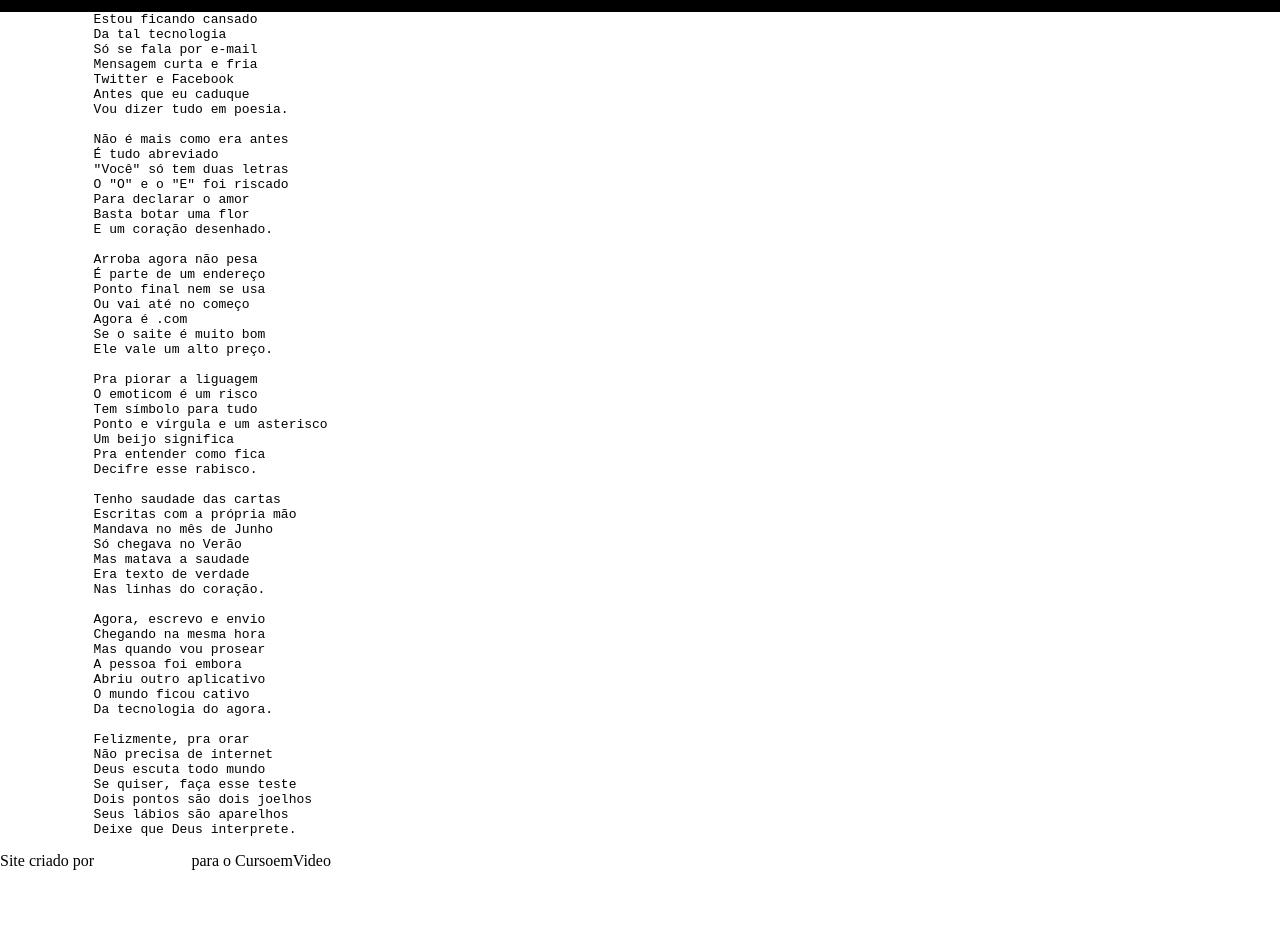
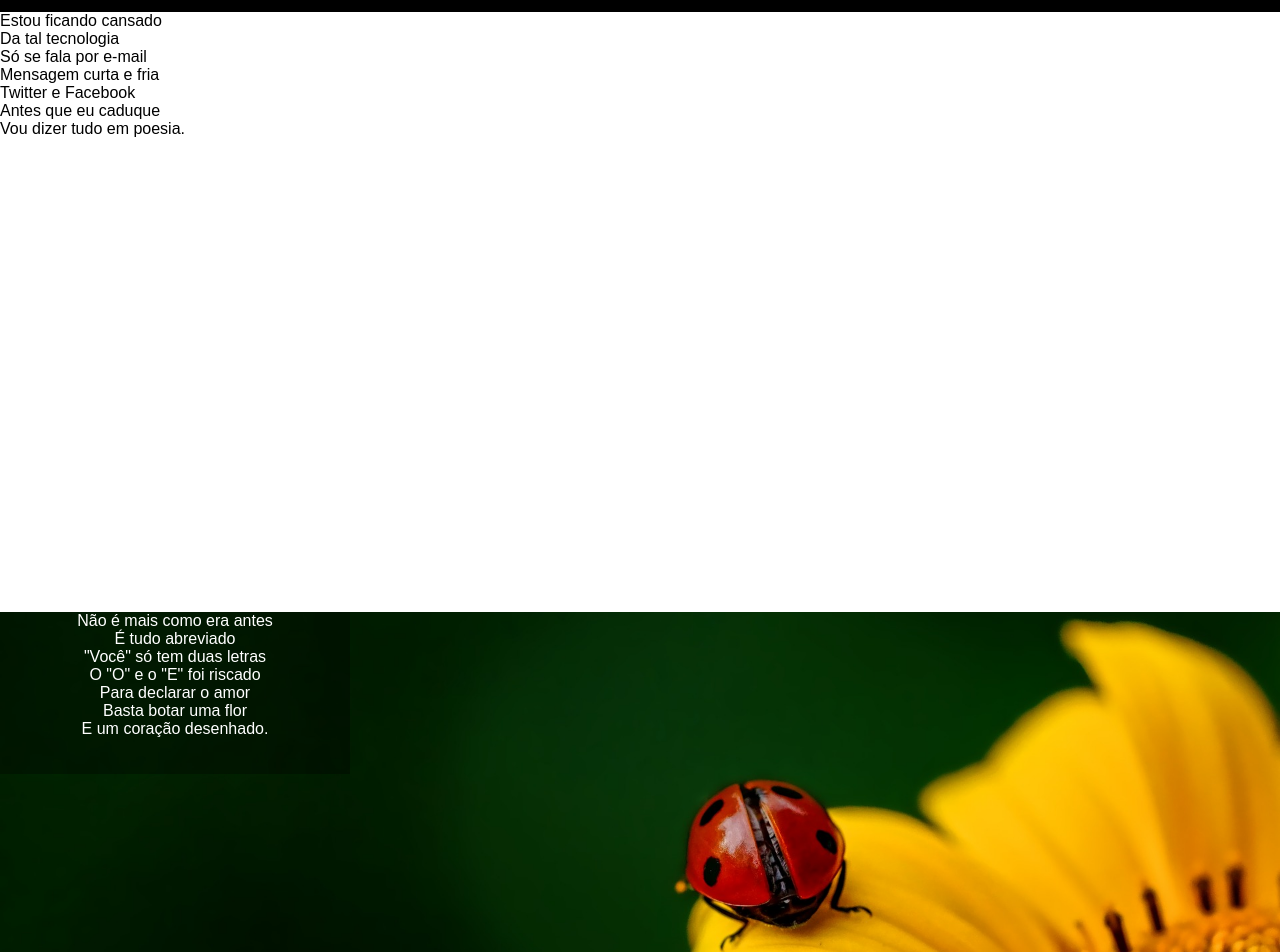
Before and after one commit to Dalsinho/html-css, a plain HTML site: page desafios/d012/projeto-cordel.html in a window 1280 px wide. Shown: the part 180-1132 px from the top of the page. Before the commit the page ends 1050 px from the top, so only its background shows below. Drawn offline with Linux system fonts and the light colour scheme.

Commit message:
cordel att

```diff
--- a/desafios/d012/projeto-cordel.html
+++ b/desafios/d012/projeto-cordel.html
@@ -13,83 +13,88 @@
         <p>Por <a href="https://www.recantodasletras.com.br/poesias/3186743" target="_blank" rel="external">Milton Duarte</a></p>
     </header>
     <main>
-        <pre>
-            Estou ficando cansado
-            Da tal tecnologia
-            Só se fala por e-mail
-            Mensagem curta e fria
-            Twitter e Facebook
-            Antes que eu caduque
-            Vou dizer tudo em poesia.
-        </pre>
+        <section class="normal">
+            <p>
+                Estou ficando cansado <br>
+                Da tal tecnologia <br>
+                Só se fala por e-mail <br>
+                Mensagem curta e fria <br>
+                Twitter e Facebook <br>
+                Antes que eu caduque <br>
+                Vou dizer tudo em poesia. <br><br><br>
+            </p>
+        </section>
 
+        <section class="imagem" id="img01">
+            <p>
+                Não é mais como era antes <br>
+                É tudo abreviado <br>
+                "Você" só tem duas letras <br>
+                O "O" e o "E" foi riscado <br>
+                Para declarar o amor <br>
+                Basta botar uma flor <br>
+                E um coração desenhado. <br><br><br>
+            </p>
+        </section>
 
+        <section class="normal">
+            <p>
+                Arroba agora não pesa <br>
+                É parte de um endereço <br>
+                Ponto final nem se usa <br>
+                Ou vai até no começo <br>
+                Agora é .com <br>
+                Se o saite é muito bom <br>
+                Ele vale um alto preço. <br><br>
+        </section>
 
-        <pre>
-            Não é mais como era antes
-            É tudo abreviado
-            "Você" só tem duas letras
-            O "O" e o "E" foi riscado
-            Para declarar o amor
-            Basta botar uma flor
-            E um coração desenhado.
-        </pre>
+        <section class="normal"></section>
+                Pra piorar a liguagem <br>
+                O emoticom é um risco <br>
+                Tem símbolo para tudo <br>
+                Ponto e vírgula e um asterisco <br>
+                Um beijo significa <br>
+                Pra entender como fica <br>
+                Decifre esse rabisco. <br><br><br>
+            </p>
+        </section>
 
+        <section class="imagem" id="img02">
+            <p>
+                Tenho saudade das cartas <br>
+                Escritas com a própria mão <br>
+                Mandava no mês de Junho <br>
+                Só chegava no Verão <br>
+                Mas matava a saudade <br>
+                Era texto de verdade <br>
+                Nas linhas do coração. <br><br><br>
+            </p>
+        </section>
 
+        <section class="normal">
+            <p>
+                Agora, escrevo e envio <br>
+                Chegando na mesma hora <br>
+                Mas quando vou prosear <br>
+                A pessoa foi embora <br>
+                Abriu outro aplicativo <br>
+                O mundo ficou cativo <br>
+                Da tecnologia do agora. <br><br>
+        </section>
 
-        <pre>
-            Arroba agora não pesa
-            É parte de um endereço
-            Ponto final nem se usa
-            Ou vai até no começo
-            Agora é .com
-            Se o saite é muito bom
-            Ele vale um alto preço.
-
-            Pra piorar a liguagem
-            O emoticom é um risco
-            Tem símbolo para tudo
-            Ponto e vírgula e um asterisco
-            Um beijo significa
-            Pra entender como fica
-            Decifre esse rabisco.
-        </pre>
-
-
-
-        <pre>
-            Tenho saudade das cartas
-            Escritas com a própria mão
-            Mandava no mês de Junho
-            Só chegava no Verão
-            Mas matava a saudade
-            Era texto de verdade
-            Nas linhas do coração.
-        </pre>
-
-
-
-
-        <pre>
-            Agora, escrevo e envio
-            Chegando na mesma hora
-            Mas quando vou prosear
-            A pessoa foi embora
-            Abriu outro aplicativo
-            O mundo ficou cativo
-            Da tecnologia do agora.
-
-            Felizmente, pra orar
-            Não precisa de internet
-            Deus escuta todo mundo
-            Se quiser, faça esse teste
-            Dois pontos são dois joelhos
-            Seus lábios são aparelhos
-            Deixe que Deus interprete.
-        </pre>
+        <section class="normal"></section>
+                Felizmente, pra orar <br>
+                Não precisa de internet <br>
+                Deus escuta todo mundo <br>
+                Se quiser, faça esse teste <br>
+                Dois pontos são dois joelhos <br>
+                Seus lábios são aparelhos <br>
+                Deixe que Deus interprete.
+            </p>
+        </section>
     </main>
     <footer>
-        <p>Site criado por <a href="#">Dalto Duarte</a> para o CursoemVideo</p>
+        <p>Site criado por <a href="https://github.com/Dalsinho" target="_blank" rel="external">Dalto Duarte</a> para o <strong>CursoemVideo</strong></p>
     </footer>
 </body>
 </html>
--- a/desafios/d012/style.css
+++ b/desafios/d012/style.css
@@ -5,6 +5,7 @@
     padding: 0px;
 }
 
+/* ------------ HEADER ------------ */
 header {
     background-color: black;
     color: white;
@@ -30,3 +31,46 @@ a {
 a:hover {
     text-decoration: underline;
 }
+
+/* ------------ HEADER ------------ */
+
+/* ------------ MAIN ------------ */
+
+    main p {
+        font-family: Arial, Helvetica, sans-serif;
+    }
+
+    section {
+        height: 600px;
+    }
+
+    section.imagem p {
+        color: white;
+        background-color: rgba(0, 0, 0, 0.329);
+        max-width: 350px;
+        text-align: center;
+    }
+
+    section#img01 {
+        background: black url(imagens/background001.jpg) center center no-repeat fixed;
+        background-size: cover;
+    }
+
+    section#img02 {
+        background: black url(imagens/background002.jpg) center center no-repeat fixed;
+        background-size: cover;
+    }
+
+/* ------------ MAIN ------------ */
+
+/* ------------ FOOTER ------------ */
+
+footer {
+    background-color: black;
+    color: white;
+    text-align: center;
+    padding: 10px;
+    font-family: Arial, Helvetica, sans-serif;
+}
+
+/* ------------ FOOTER ------------ */
```
